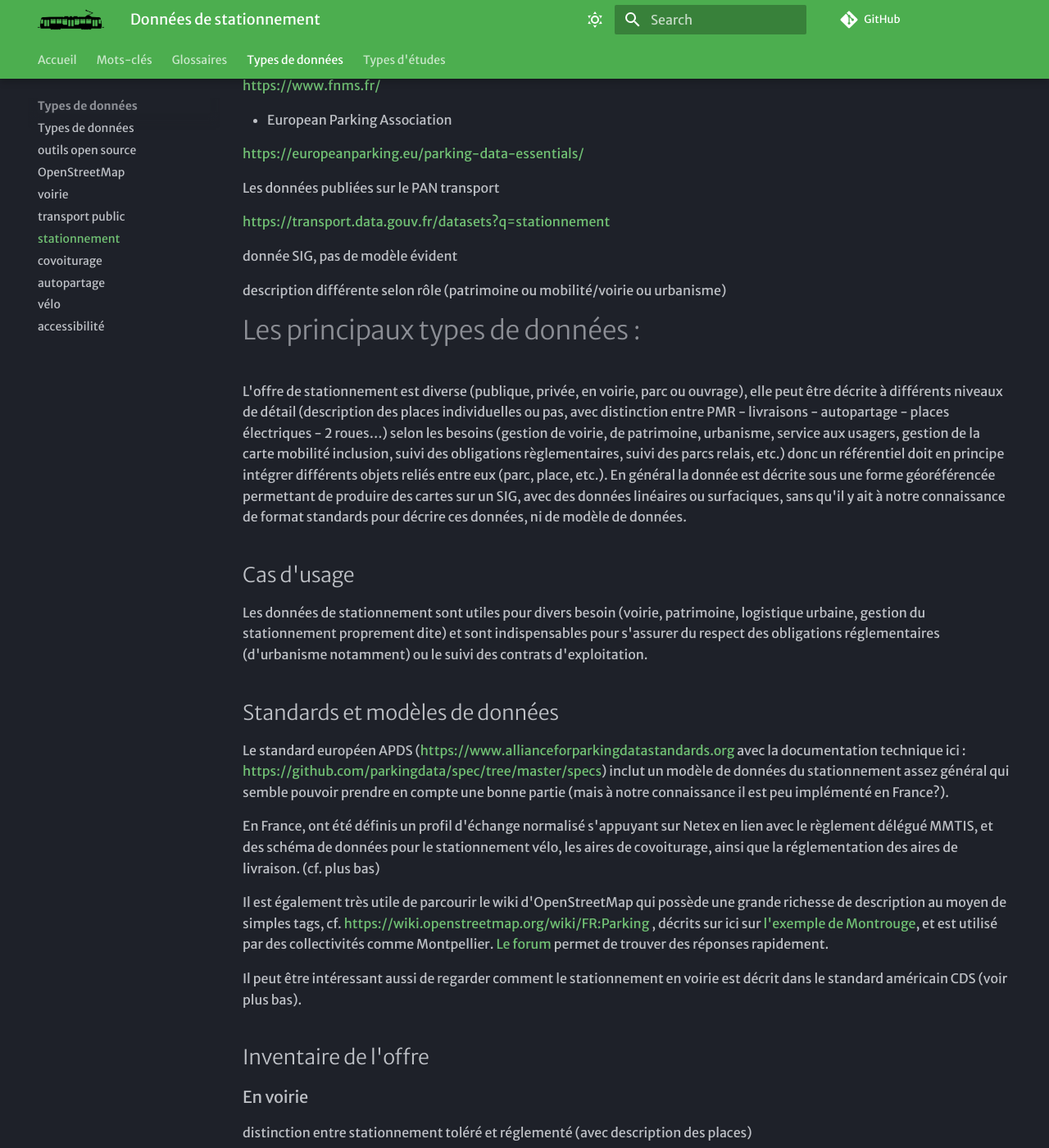
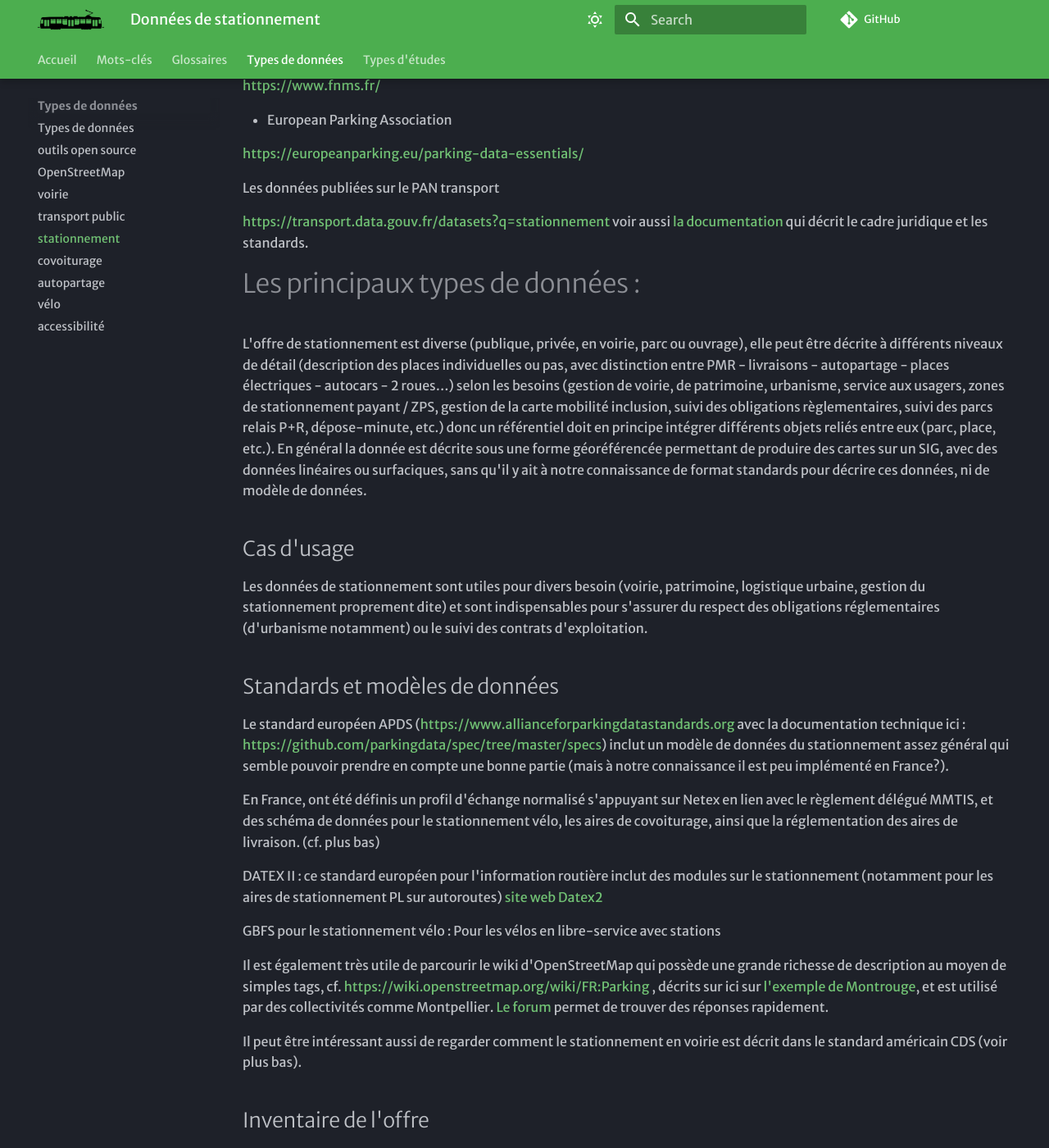
Before and after one commit to xdurang/mobscidat, an MkDocs documentation site: the page built from docs/types_donnees/stationnement.md, in a window 1280 px wide and 1400 px high, scrolled down 1017 px. Shown: the whole window at 82% size. Built offline with MkDocs 1.6.1 and Material for MkDocs 9.7.7, drawn with Linux system fonts in a browser that asks for light colours; some web fonts are replaced; comment, search, counter and statistics services are not loaded; some of the changed text lies outside the part shown.

Commit message:
Update stationnement.md
mise à jour via
claude

```diff
--- a/docs/types_donnees/stationnement.md
+++ b/docs/types_donnees/stationnement.md
@@ -44,15 +44,12 @@ ainsi que les rapports du Cerema sur ce thème, sur [ceremadoc](https://doc.cere
 
 Les données publiées sur le PAN transport
 
-[https://transport.data.gouv.fr/datasets?q=stationnement](https://transport.data.gouv.fr/datasets?q=stationnement)
+[https://transport.data.gouv.fr/datasets?q=stationnement](https://transport.data.gouv.fr/datasets?q=stationnement) voir aussi [la documentation](https://doc.transport.data.gouv.fr) qui décrit le cadre juridique et les standards.
 
-donnée SIG, pas de modèle évident
-
-description différente selon rôle (patrimoine ou mobilité/voirie ou urbanisme)
 
 # Les principaux types de données :
 
-L'offre de stationnement est diverse (publique, privée, en voirie, parc ou ouvrage), elle peut être décrite à différents niveaux de détail (description des places individuelles ou pas, avec distinction entre PMR - livraisons - autopartage - places électriques - 2 roues…) selon les besoins (gestion de voirie, de patrimoine, urbanisme, service aux usagers, gestion de la carte mobilité inclusion, suivi des obligations règlementaires, suivi des parcs relais, etc.) donc un référentiel doit en principe intégrer différents objets reliés entre eux (parc, place, etc.). En général la donnée est décrite sous une forme géoréférencée permettant de produire des cartes sur un SIG, avec des données linéaires ou surfaciques, sans qu'il y ait à notre connaissance de format standards pour décrire ces données, ni de modèle de données.
+L'offre de stationnement est diverse (publique, privée, en voirie, parc ou ouvrage), elle peut être décrite à différents niveaux de détail (description des places individuelles ou pas, avec distinction entre PMR - livraisons - autopartage - places électriques - autocars  - 2 roues…) selon les besoins (gestion de voirie, de patrimoine, urbanisme, service aux usagers, zones de stationnement payant / ZPS, gestion de la carte mobilité inclusion, suivi des obligations règlementaires, suivi des parcs relais P+R, dépose-minute, etc.) donc un référentiel doit en principe intégrer différents objets reliés entre eux (parc, place, etc.). En général la donnée est décrite sous une forme géoréférencée permettant de produire des cartes sur un SIG, avec des données linéaires ou surfaciques, sans qu'il y ait à notre connaissance de format standards pour décrire ces données, ni de modèle de données.
 
 ## Cas d'usage
 
@@ -63,6 +60,10 @@ Les données de stationnement sont utiles pour divers besoin (voirie, patrimoine
 Le standard européen APDS ([https://www.allianceforparkingdatastandards.org](https://www.allianceforparkingdatastandards.org) avec la documentation technique ici : [https://github.com/parkingdata/spec/tree/master/specs](https://github.com/parkingdata/spec/tree/master/specs)) inclut un modèle de données du stationnement assez général qui semble pouvoir prendre en compte une bonne partie (mais à notre connaissance il est peu implémenté en France?).
 
 En France, ont été définis un profil d'échange normalisé s'appuyant sur Netex en lien avec le règlement délégué MMTIS, et des schéma de données pour le stationnement vélo, les aires de covoiturage, ainsi que la réglementation des aires de livraison. (cf. plus bas)
+
+DATEX II : ce standard européen pour l'information routière inclut des modules sur le stationnement (notamment pour les aires de stationnement PL sur autoroutes) [site web Datex2](https://datex2.eu/user-domains/parking/)
+
+GBFS pour le stationnement vélo : Pour les vélos en libre-service avec stations
 
 Il est également très utile de parcourir le wiki d'OpenStreetMap qui possède une grande richesse de description au moyen de simples tags, cf. [https://wiki.openstreetmap.org/wiki/FR:Parking](https://wiki.openstreetmap.org/wiki/FR:Parking) , décrits sur ici sur [l'exemple de Montrouge](https://wiki.openstreetmap.org/wiki/Montrouge#Stationnement), et est utilisé par des collectivités comme Montpellier. [Le forum](https://forum.openstreetmap.fr/t/voies-de-stationnement/7046) permet de trouver des réponses rapidement.
 
@@ -143,14 +144,21 @@ La startup d'état Dialog a pour mission de numériser les arrêtés de circulat
 ## Tarification
 
 Les tarifs et règles de tarification peuvent également être décrites dans un référentiel de stationnement.
+L'ouverture des données dans le cadre européen a largement pour objectif d'améliorer les services aux usagers via le développement d'un écosystème de services numériques.
 
 ## Usage
 
 Les données d'usage sont les données mesurées ou historisées d'occupation, rotation, respect et paiement du stationnement.
 
+- Données de disponibilité en temps réel : publiées en principe en poen data dans la cadre du règlement MMTIS (APIs et flux temps réel)
+- Données de transactions : Les données de paiement, abonnements, FPS (forfait post-stationnement)
+- Données de rotation : durées moyennes, taux de rotation selon zones/horaires...
+
+## Données socio-économiques
+- Coûts et recettes : Données économiques sur le stationnement (revenus, coûts d'exploitation)
+- Enquêtes de comportement : Pratiques des usagers, temps de recherche
+
 # Recueil de données
-
-à compléter…
 
 Les collectivités gestionnaires de voirie et AOM sont amenés à compléter régulièrement leurs données concernant le stationnement, au moyen d'enquêtes, et de comptage (utilisant de plus en plus des systèmes automatisés utilisant des prises de vue embarquées, même si pour l'instant l'utilisation des véhicules de verbalisation par LAPI ne semble pas encore possible pour le recueil de données).
 
```
